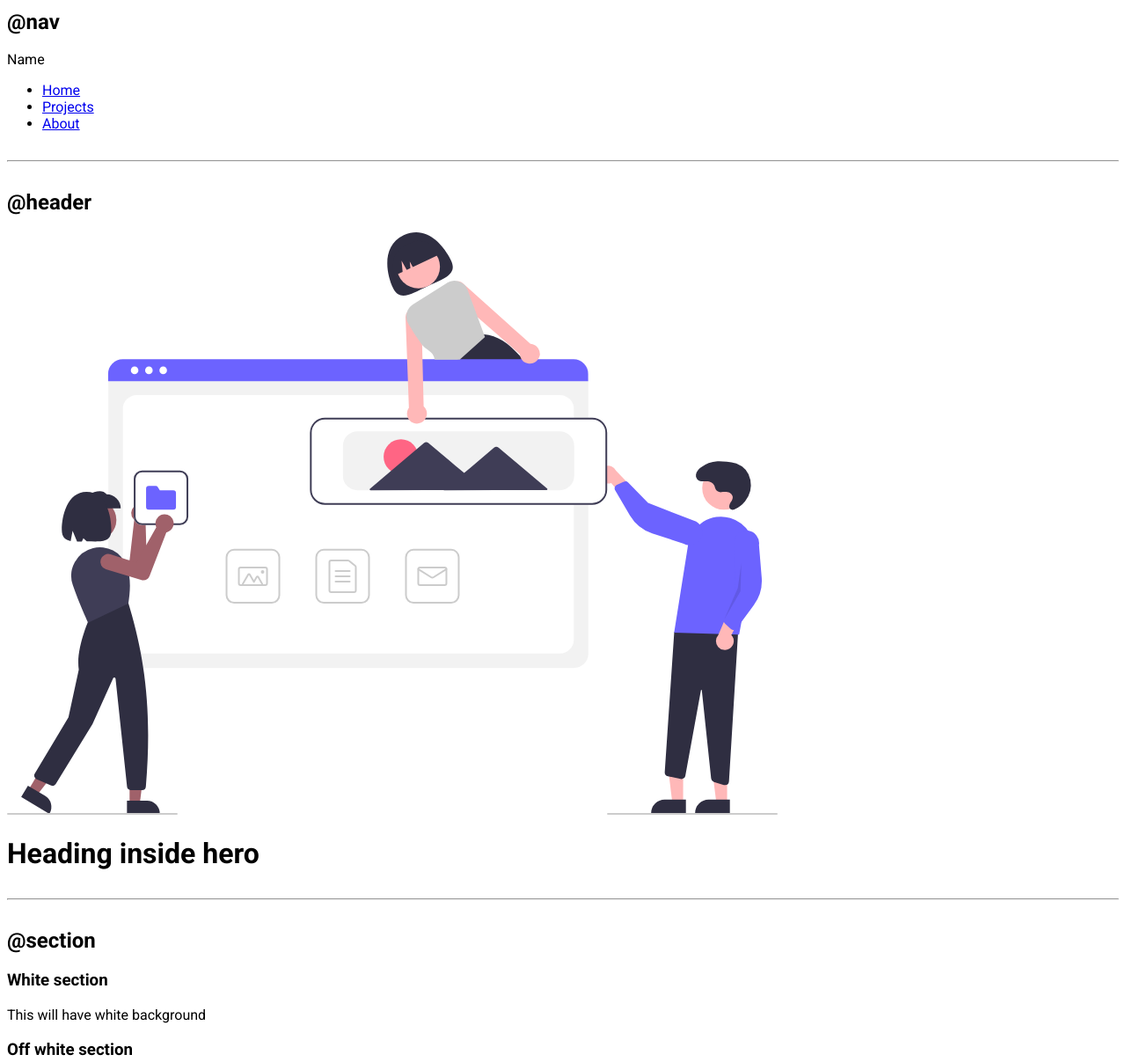
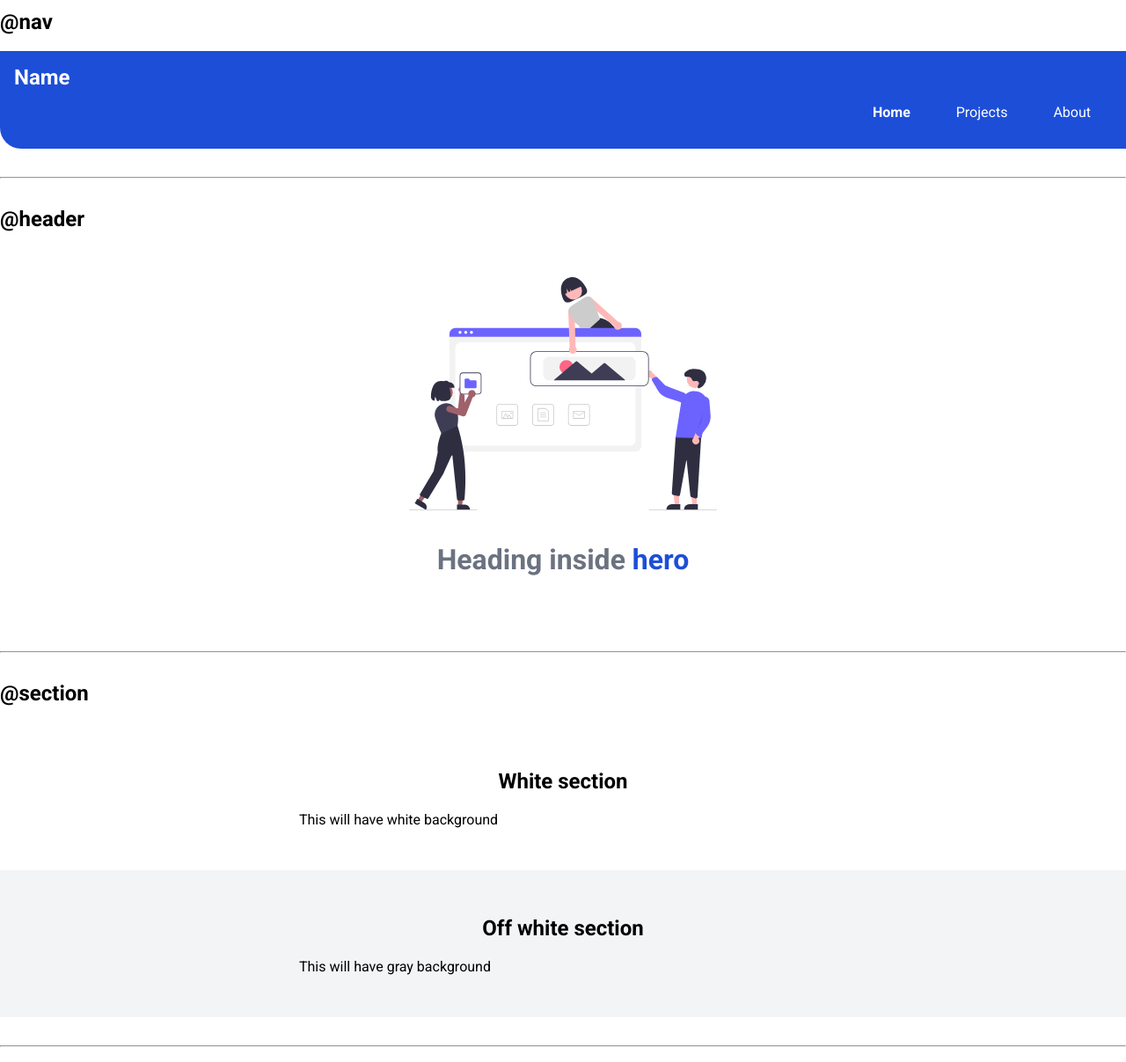
Before and after one commit to kothari-aryan/Component-Library, a plain HTML site: page index.html in a window 1280 px wide. Shown: the part 1340-2547 px from the top of the page at 88% size. Drawn offline with Linux system fonts and the light colour scheme.

Commit message:
component library

```diff
--- a/index.html
+++ b/index.html
@@ -64,17 +64,17 @@
 
     <h2>@nav</h2>
 
-    <nav>
-        <div>Name</div>
-        <ul>
-            <li>
-                <a href="/">Home</a>
+    <nav class="navigation">
+        <div class="nav-name">Name</div>
+        <ul class="nav-right-align">
+            <li class="list-item-inline">
+                <a class="link link-active" href="/">Home</a>
             </li>
-            <li>
-                <a href="/">Projects</a>
+            <li class="list-item-inline">
+                <a class="link" href="/">Projects</a>
             </li>
-            <li>
-                <a href="/">About</a>
+            <li class="list-item-inline">
+                <a class="link" href="/">About</a>
             </li>
         </ul>
     </nav>
@@ -82,33 +82,43 @@
 
     <h2>@header</h2>
 
-    <header>
-        <img src="Hero.svg">
-        <h1>Heading inside hero</h1>
+    <header class="header">
+        <img class="header-img" src="Hero.svg">
+        <h1 class="header-text">Heading inside <span class="header-text-color">hero</span></h1>
     </header>
     <hr>
 
     <h2>@section</h2>
 
-    <section>
-        <h3>White section</h3>
-        <p>This will have white background</p>
+    <section class="section">
+        <div class="container container-center">
+            <h1>White section</h1>
+            <p>This will have white background</p>
+        </div>
     </section>
 
-    <section>
-        <h3>Off white section</h3>
-        <p>This will have gray background</p>
+    <section class="section section-offwhite">
+        <div class="container container-center">
+            <h1>Off white section</h1>
+            <p>This will have gray background</p>
+        </div>
     </section>
     <hr>
 
     <h2>@footer</h2>
 
-    <footer>
+    <footer class="footer">
         <div>Small footer heading</div>
-        <ul>
-            <li>Footer Item one</li>
-            <li>Footer Item Two</li>
-            <li>Footer Item Three</li>
+        <ul class="list">
+            <li class="list-item-inline">
+                <a href="/" class="link">Footer Item one</a>
+            </li>
+            <li class="list-item-inline">
+                <a href="/" class="link">Footer Item Two</a>
+            </li>
+            <li class="list-item-inline">
+                <a href="/" class="link">Footer Item Three</a>
+            </li>
         </ul>
     </footer>
     <hr>
--- a/styles.css
+++ b/styles.css
@@ -2,10 +2,14 @@
 
 :root {
     --primary-color: #1d4ed8;
+    --offwhite: #f3f4f6;
+    --dark-grey: #6b7280;
+    --primary-font: 'Roboto', sans-serif;
 }
 
 body {
-    font-family: 'Roboto', sans-serif;
+    font-family: var(--primary-font);
+    margin: 0px;
 }
 
 hr {
@@ -46,3 +50,75 @@ hr {
     display: inline;
     padding: 0rem 0.5rem;
 }
+
+.navigation {
+    background-color: var(--primary-color);
+    color: white;
+    padding: 1rem 1rem;
+    border-bottom-left-radius: 1.5rem;
+}
+
+.nav-name {
+    font-weight: bold;
+    font-size: 1.5rem;
+}
+
+.nav-right-align {
+    text-align: right;
+}
+
+.navigation .link {
+    color: white;
+}
+
+.navigation .link-active {
+    font-weight: bold;
+}
+
+.header {
+    padding: 2rem;
+}
+
+.header-img {
+    max-width: 350px;
+    display: block;
+    margin: auto;
+}
+
+.header-text {
+    padding-top: 1rem;
+    color: var(--dark-grey);
+    text-align: center;
+}
+
+.header-text-color {
+    color: var(--primary-color);
+}
+
+.section {
+    padding: 2rem;
+}
+
+.section h1 {
+    text-align: center;
+}
+
+.section-offwhite {
+    background-color: var(--offwhite);
+}
+
+footer {
+    background-color: var(--primary-color);
+    padding: 2rem 1rem;
+    text-align: center;
+    color: white;
+    border-top-right-radius: 1.5rem;
+}
+
+.footer .link {
+    color: white;
+}
+
+.footer ul {
+    padding-inline-start: 0px;
+}
```
